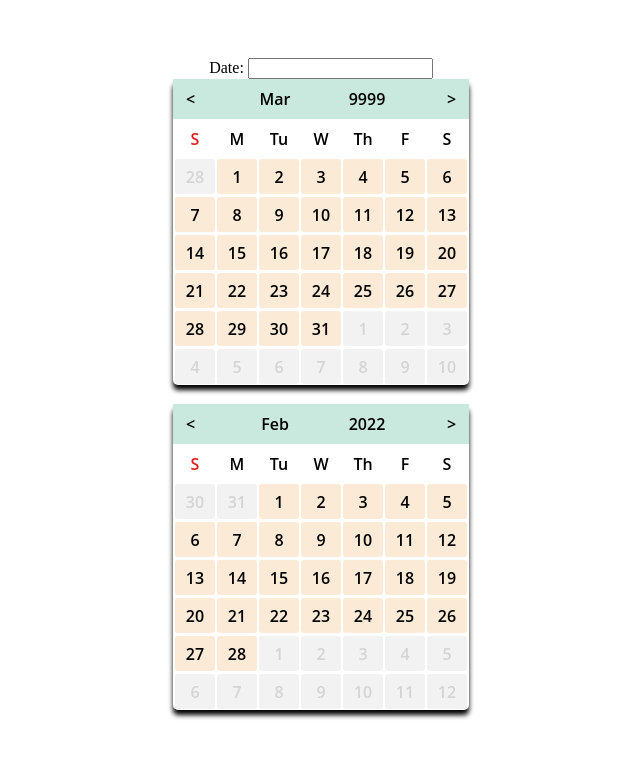
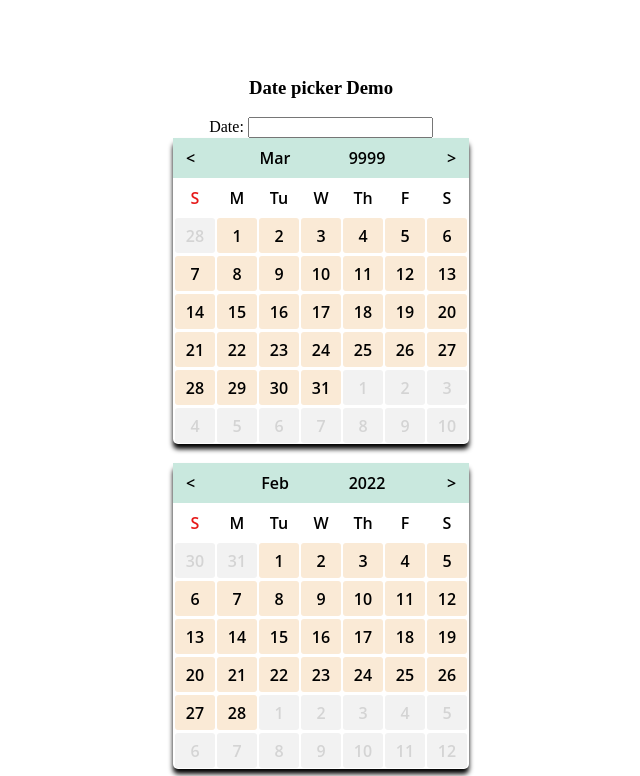
Before and after one commit to seegg/date-picker, a website built with webpack: page index.html in a window 1280 px wide. Shown: the top 776 px of the page, without its empty margins (319-959 px from the left). Built offline with nearby package versions, Linux system fonts and the light colour scheme.

Commit message:
update demo text

```diff
--- a/index.html
+++ b/index.html
@@ -8,11 +8,14 @@
   <script src="./dist/datepicker.min.js" defer></script>
   <script src="./dist/demo.min.js" defer></script>
   <link rel="stylesheet" href="./dist/datepicker.css">
-  <title>Date Picker</title>
+  <title>Date Picker Demo</title>
 </head>
 
 <body>
   <main id="app">
+
+    <h3>Date picker Demo</h3>
+
     <div clas="date-input">
       <label for="date-input">Date:</label>
       <input type="text" name="date-input" id="date-input">
--- a/package.json
+++ b/package.json
@@ -4,7 +4,8 @@
   "description": "Javascript date picker",
   "main": "index.js",
   "scripts": {
-    "test": "echo \"Error: no test specified\" && exit 1"
+    "test": "echo \"Error: no test specified\" && exit 1",
+    "build": "webpack"
   },
   "babel": {
     "presets": [
```
